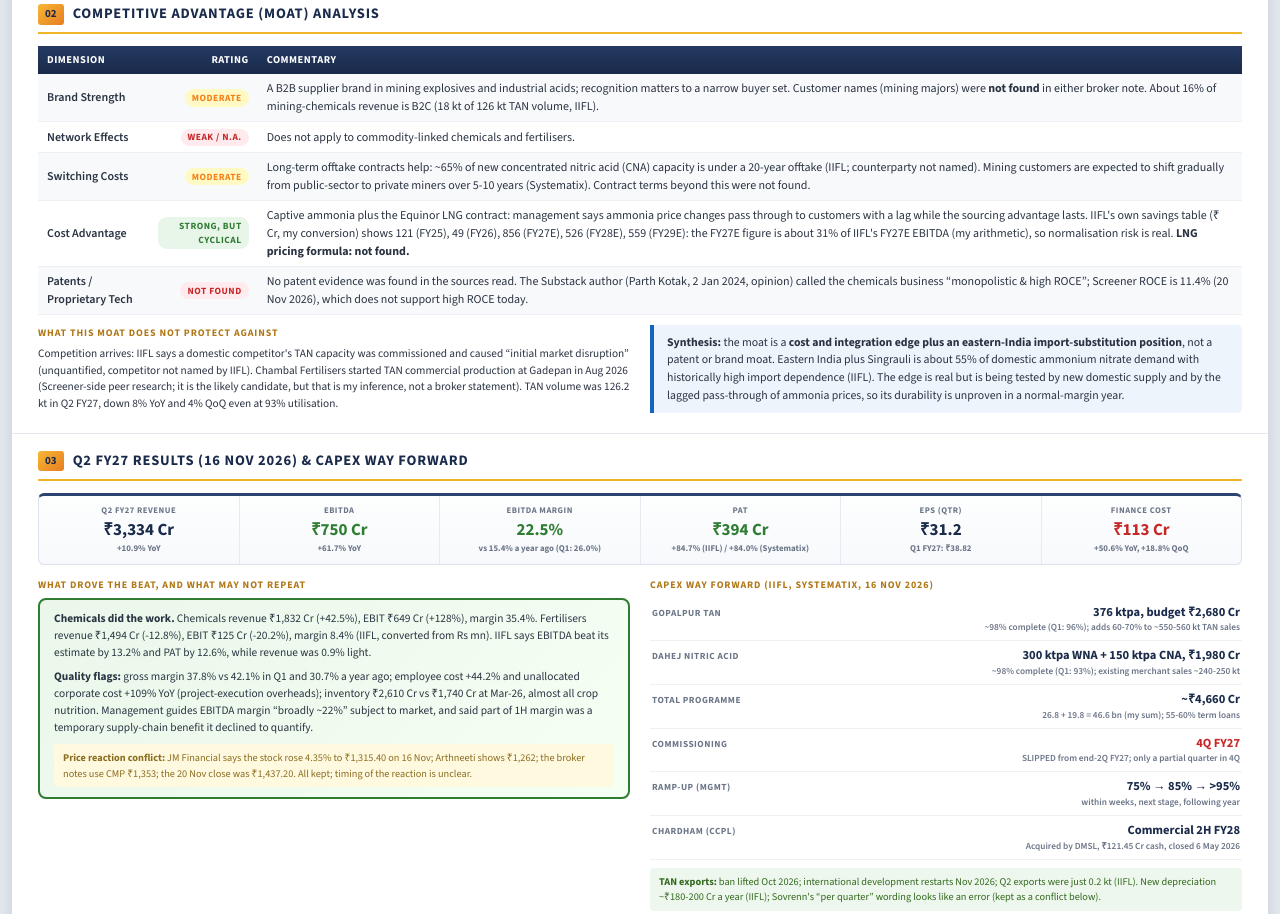
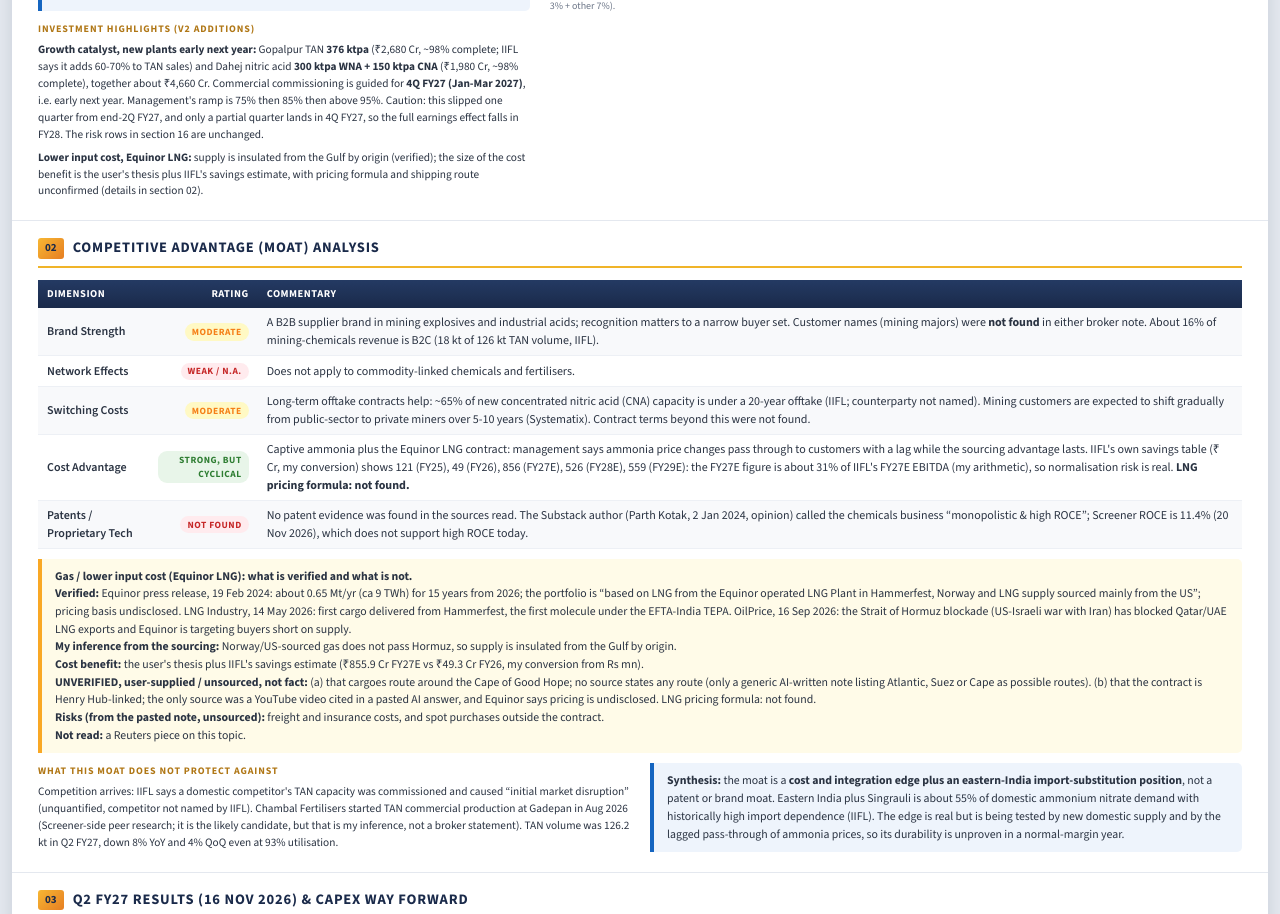
Before and after one commit to ashokekseth-sys/Closed-Group, a plain HTML site: page DEEPAKFERT_Equity_Report.html in a window 1280 px wide. Shown: the part 1601-2515 px from the top of the page. Drawn offline with nearby package versions, Linux system fonts and the light colour scheme.

Commit message:
Deepak Fertilisers v2
Co-Authored-By: Claude Sonnet 5.5 <noreply@anthropic.com>

```diff
--- a/DEEPAKFERT_Equity_Report.html
+++ b/DEEPAKFERT_Equity_Report.html
@@ -500,6 +500,7 @@
       <div class="ticker-chip">NSE: DEEPAKFERT</div>
       <div class="ticker-chip">Mkt Cap: &#8377;18,143 Cr</div>
       <div class="ticker-chip">Master Score: B / 70 (conflict)</div>
+      <div class="ticker-chip" style="color:#2e7d32;background:#ecf6ec;border-color:#a5d6a7">NEW PLANTS 4Q FY27: ~&#8377;4,660 CR</div>
     </div>
     <div class="sector-line">Industrial chemicals (TAN, nitric acid, IPA) and crop-nutrition fertilisers</div>
     <div class="meta-block" style="display:block">
@@ -511,6 +512,7 @@
       <table class="rev-history-table">
         <tr><th scope="col">Date</th><th scope="col">Version</th></tr>
         <tr><td>21/11/26</td><td class="rev-note">v1 &mdash; Original</td></tr>
+        <tr><td>21/11/26</td><td class="rev-note">v2 &mdash; Updated</td></tr>
       </table>
     </div>
   </div>
@@ -552,6 +554,9 @@
   <p>Deepak Fertilisers (DFPCL) makes <b>industrial chemicals</b> and <b>crop-nutrition fertilisers</b>. The chemicals side is <b>technical ammonium nitrate (TAN)</b>, the explosive base used in mining and quarrying, plus <b>nitric acid</b> and <b>isopropyl alcohol (IPA)</b>. The fertiliser side is NPK/ANP bulk grades, traded fertilisers, and specialty crop products. IIFL calls it India's top producer of TAN, nitric acid and IPA; <b>no market-share percentage is given by IIFL or Systematix</b>, and a secondary-source claim of ~45% of merchant nitric acid is unverified.</p>
   <p style="margin-top:7px">FY26 revenue was <b>&#8377;11,506 Cr (+12%)</b>; TTM sales are <b>&#8377;12,432 Cr</b> (MarketSmith &#8377;12,431.67 Cr, my sum of four quarters &#8377;12,431.8 Cr). Chemicals were 46% of FY26 revenue but 73% of segment EBIT (my arithmetic from IIFL: 53,042 / 115,060 and 11,466 / (11,466 + 4,199)).</p>
   <div class="notebox blue" style="margin-top:10px"><b>Key competitive advantage (broker-reported, not independently verified):</b> a captive ammonia plant at Taloja (via Performance Chemiserve) fed by a 15-year Equinor LNG contract (~0.65 mtpa, deliveries from 2026), which management calls a structural cost cushion, plus an eastern-India TAN import-substitution position (Gopalpur, 376 ktpa, ~98% complete). IIFL estimates ammonia-plant savings of &#8377;855.9 Cr in FY27E against &#8377;49.3 Cr in FY26 (my conversion from Rs mn).</div>
+  <div class="microhead">Investment Highlights (v2 additions)</div>
+  <p style="font-size:11.3px"><b>Growth catalyst, new plants early next year:</b> Gopalpur TAN <b>376 ktpa</b> (&#8377;2,680 Cr, ~98% complete; IIFL says it adds 60-70% to TAN sales) and Dahej nitric acid <b>300 ktpa WNA + 150 ktpa CNA</b> (&#8377;1,980 Cr, ~98% complete), together about &#8377;4,660 Cr. Commercial commissioning is guided for <b>4Q FY27 (Jan-Mar 2027)</b>, i.e. early next year. Management's ramp is 75% then 85% then above 95%. Caution: this slipped one quarter from end-2Q FY27, and only a partial quarter lands in 4Q FY27, so the full earnings effect falls in FY28. The risk rows in section 16 are unchanged.</p>
+  <p style="font-size:11.3px;margin-top:6px"><b>Lower input cost, Equinor LNG:</b> supply is insulated from the Gulf by origin (verified); the size of the cost benefit is the user's thesis plus IIFL's savings estimate, with pricing formula and shipping route unconfirmed (details in section 02).</p>
  </div>
  <div style="flex:1">
   <div class="microhead">Revenue Mix (FY26)</div>
@@ -578,6 +583,13 @@
  <tr><td style="text-align:left">Cost Advantage</td><td><span class="badge b-bull">Strong, but cyclical</span></td><td style="text-align:left">Captive ammonia plus the Equinor LNG contract: management says ammonia price changes pass through to customers with a lag while the sourcing advantage lasts. IIFL's own savings table (&#8377; Cr, my conversion) shows 121 (FY25), 49 (FY26), 856 (FY27E), 526 (FY28E), 559 (FY29E): the FY27E figure is about 31% of IIFL's FY27E EBITDA (my arithmetic), so normalisation risk is real. <b>LNG pricing formula: not found.</b></td></tr>
  <tr><td style="text-align:left">Patents / Proprietary Tech</td><td><span class="badge b-bear">Not found</span></td><td style="text-align:left">No patent evidence was found in the sources read. The Substack author (Parth Kotak, 2 Jan 2024, opinion) called the chemicals business &ldquo;monopolistic &amp; high ROCE&rdquo;; Screener ROCE is 11.4% (20 Nov 2026), which does not support high ROCE today.</td></tr>
 </table>
+<div class="notebox" style="margin-top:10px"><b>Gas / lower input cost (Equinor LNG): what is verified and what is not.</b><br>
+<b>Verified:</b> Equinor press release, 19 Feb 2024: about 0.65 Mt/yr (ca 9 TWh) for 15 years from 2026; the portfolio is &ldquo;based on LNG from the Equinor operated LNG Plant in Hammerfest, Norway and LNG supply sourced mainly from the US&rdquo;; pricing basis undisclosed. LNG Industry, 14 May 2026: first cargo delivered from Hammerfest, the first molecule under the EFTA-India TEPA. OilPrice, 16 Sep 2026: the Strait of Hormuz blockade (US-Israeli war with Iran) has blocked Qatar/UAE LNG exports and Equinor is targeting buyers short on supply.<br>
+<b>My inference from the sourcing:</b> Norway/US-sourced gas does not pass Hormuz, so supply is insulated from the Gulf by origin.<br>
+<b>Cost benefit:</b> the user's thesis plus IIFL's savings estimate (&#8377;855.9 Cr FY27E vs &#8377;49.3 Cr FY26, my conversion from Rs mn).<br>
+<b>UNVERIFIED, user-supplied / unsourced, not fact:</b> (a) that cargoes route around the Cape of Good Hope; no source states any route (only a generic AI-written note listing Atlantic, Suez or Cape as possible routes). (b) that the contract is Henry Hub-linked; the only source was a YouTube video cited in a pasted AI answer, and Equinor says pricing is undisclosed. LNG pricing formula: not found.<br>
+<b>Risks (from the pasted note, unsourced):</b> freight and insurance costs, and spot purchases outside the contract.<br>
+<b>Not read:</b> a Reuters piece on this topic.</div>
 <div class="cols" style="margin-top:10px">
  <div style="flex:1"><div class="microhead" style="margin-top:0">What This Moat Does NOT Protect Against</div>
   <p style="font-size:11.3px">Competition arrives: IIFL says a domestic competitor's TAN capacity was commissioned and caused &ldquo;initial market disruption&rdquo; (unquantified, competitor not named by IIFL). Chambal Fertilisers started TAN commercial production at Gadepan in Aug 2026 (Screener-side peer research; it is the likely candidate, but that is my inference, not a broker statement). TAN volume was 126.2 kt in Q2 FY27, down 8% YoY and 4% QoQ even at 93% utilisation.</p></div>
@@ -661,6 +673,7 @@
     <div style="flex:1 1 30%;text-align:center;padding:4px 0"><div style="font-size:18px;font-weight:900;color:#1a2a4a">27.7%</div><div style="font-size:10.5px;color:#5a6475">Tax rate (Q4 FY26: 13.5%)</div></div>
    </div>
    <div style="font-size:10.4px;color:#33691e;margin-top:8px">PBT &#8377;545 Cr, depreciation &#8377;104 Cr, other income &#8377;11 Cr; no exceptional items (Systematix). 1H FY27 PAT &#8377;884 Cr (+93.7%). The prior-year PAT differs by source (&#8377;214 Cr Systematix vs &#8377;213 Cr IIFL), which is why growth reads +84.0% vs +84.7%.</div>
+   <div style="font-size:10.4px;color:#1a2a4a;margin-top:6px;padding:6px 8px;background:#f1f5fb;border-radius:4px"><b>PAT, first six months:</b> Q1 FY27 ~&#8377;490 Cr (= H1 less Q2, my arithmetic; cross-check Q1 EPS 38.82 x ~12.6 Cr shares = ~&#8377;489 Cr). Q2 FY27 &#8377;394 Cr (+84.7% IIFL / +84.0% Systematix, from a prior-year base of &#8377;213 vs &#8377;214 Cr). H1 FY27 &#8377;884 Cr (IIFL &#8377;8,838 mn; +93.7%, which implies an H1 FY26 base of ~&#8377;456 Cr, my arithmetic, not independently verified). H1 EPS 38.82 + 31.19 = 70.0 (my arithmetic).</div>
   </div></div>
  <div style="flex:0 0 calc(50% - 7px);min-width:0;display:flex;flex-direction:column">
   <div class="microhead" style="margin-top:0">Valuation &amp; Balance-Sheet Tiles</div>
```
Also changed, not shown: index.html (+1 -1 lines).
